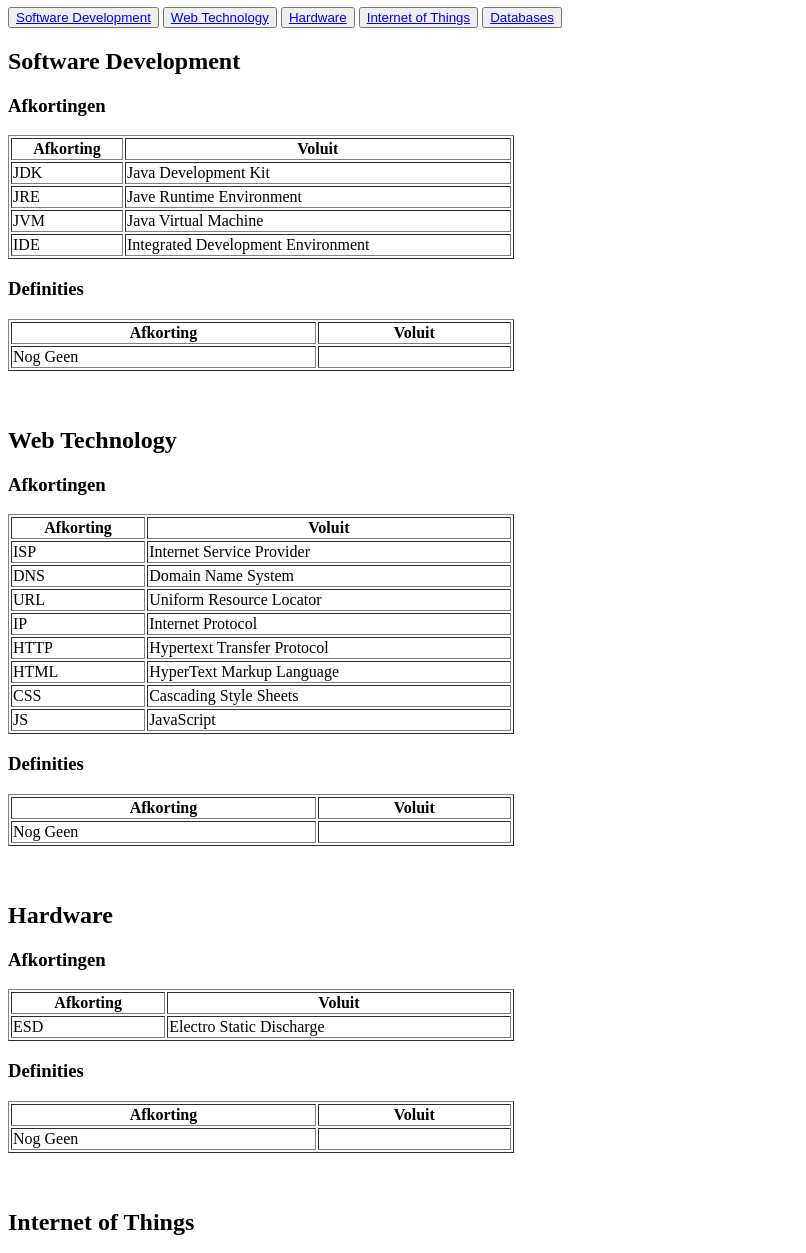
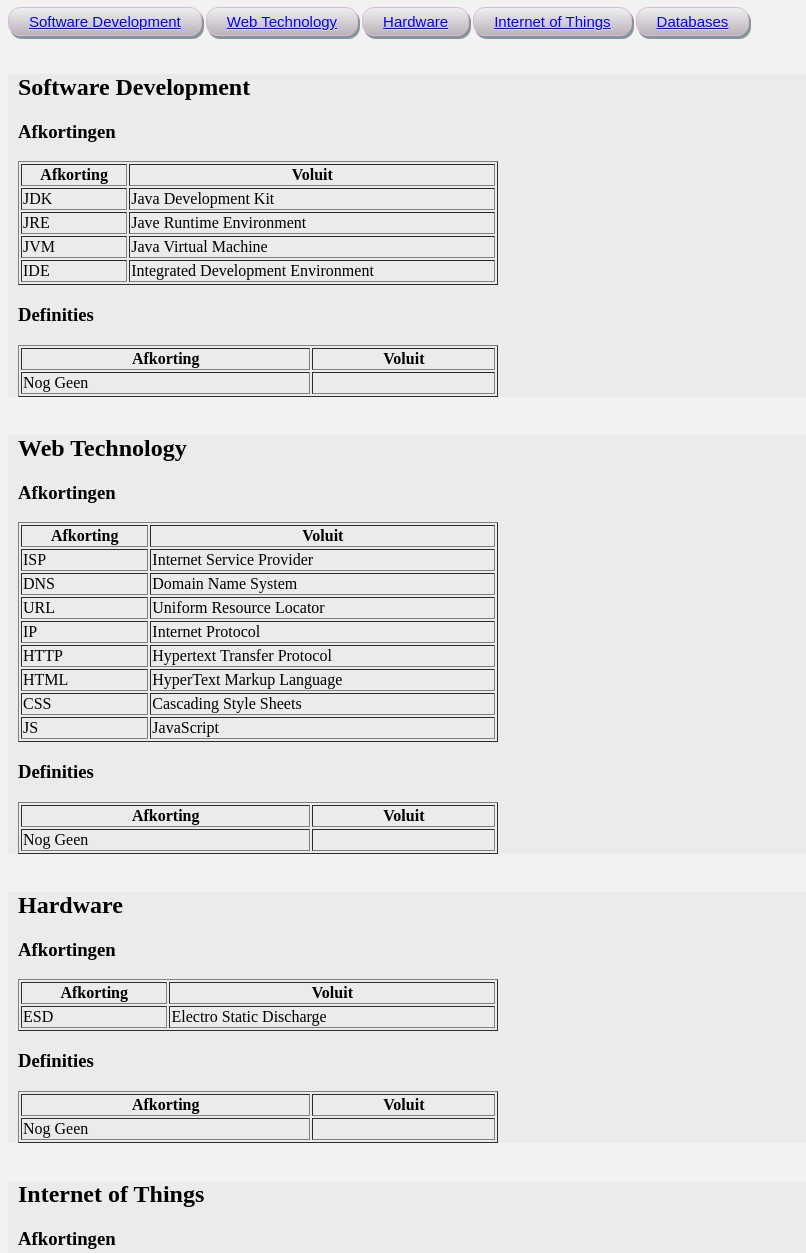
Before and after one commit to Warre002/websiteStudeerSteun.github.io, a plain HTML site: page index.html in a window 1280 px wide. Shown: the part 73-1326 px from the top of the page, without its empty margins (0-806 px from the left). Drawn offline with Linux system fonts and the light colour scheme.

Commit message:
Added some colors

```diff
--- a/index.html
+++ b/index.html
@@ -5,6 +5,50 @@
 	<style type="text/css">
 		html {
 		     scroll-behavior: smooth;
+		     background-color: rgb(242, 242, 242);
+		}
+		button {
+			box-shadow: 2px 3px 0px 0px #899599;
+			background:linear-gradient(to bottom, #ededed 5%, #bab1ba 100%);
+			background-color:#ededed;
+			border-radius:12px;
+			border:1px solid #d6bcd6;
+			display:inline-block;
+			cursor:pointer;
+			color:#3a8a9e;
+			font-family:Arial;
+			font-size:15px;
+			padding:5px 20px;
+			text-decoration:none;
+			text-shadow:0px 1px 0px #e1e2ed;
+		}
+		.Software{
+			width: 95%;
+			background-color: rgb(235, 235, 235);
+			padding-left: 10px;
+		}
+
+		.Web{
+			width: 95%;
+			background-color: rgb(235, 235, 235);
+			padding-left: 10px;
+		}
+
+		.Hardware{
+			width: 95%;
+			background-color: rgb(235, 235, 235);
+			padding-left: 10px;
+		}
+
+		.IoT{
+			width: 95%;
+			background-color: rgb(235, 235, 235);
+			padding-left: 10px;
+		}
+		.Databases{
+			width: 95%;
+			background-color: rgb(235, 235, 235);
+			padding-left: 10px;
 		}
 	</style>
 </head>
@@ -13,6 +57,7 @@
 		<h1>Informatica Warre Bossaert</h1>
 	</div>
 
+	<div class="Buttons">
 		<button>
 		 	<a href="#SoftwareDevelopment">Software Development</a>
 		 </button>
@@ -32,8 +77,10 @@
 		 <button>
 		 	<a href="#Databases">Databases</a>
 		 </button>
+	</div>
 
-	 <div id="SoftwareDevelopment">
+	<br>
+	<div id="SoftwareDevelopment" class="Software">
 		<h2>Software Development</h2>
 		<h3>Afkortingen</h3>
 		<table border="1" width="40%">
@@ -84,8 +131,8 @@
 		</table>
 	</div>
 
-	<br><br>
-	<div id="WebTechnology">
+	<br>
+	<div id="WebTechnology" class="Web">
 		<h2>Web Technology</h2>
 		<h3>Afkortingen</h3>
 		<table border="1" width="40%">
@@ -151,8 +198,8 @@
 		</table>
 	</div>
 
-	<br><br>
-	<div id="Hardware">
+	<br>
+	<div id="Hardware" class="Hardware">
 		<h2>Hardware</h2>
 		<h3>Afkortingen</h3>
 
@@ -191,8 +238,8 @@
 		</table>
 	</div>
 
-	<br><br>
-	<div id="IoT">
+	<br>
+	<div id="IoT" class="IoT">
 		<h2>Internet of Things</h2>
 		<h3>Afkortingen</h3>
 
@@ -231,8 +278,8 @@
 		</table>
 	</div>
 
-	<br><br>
-	<div id="Databases">
+	<br>
+	<div id="Databases" class="Databases">
 		<h2>Databases</h2>
 		<h3>Afkortingen</h3>
 
```
Lines whose indentation alone changed are shown as unchanged.
